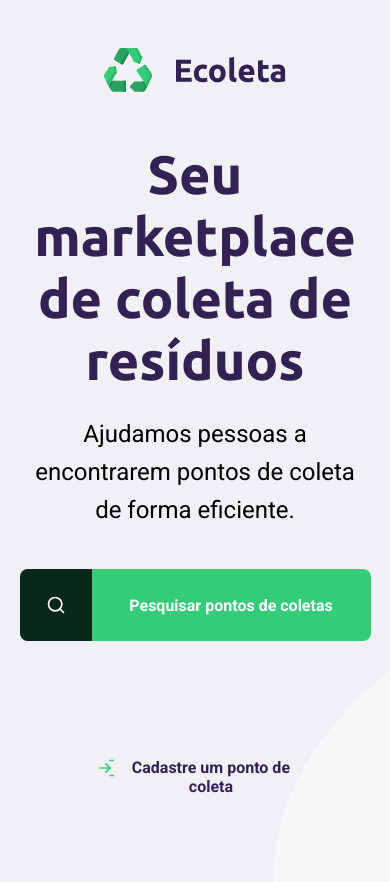
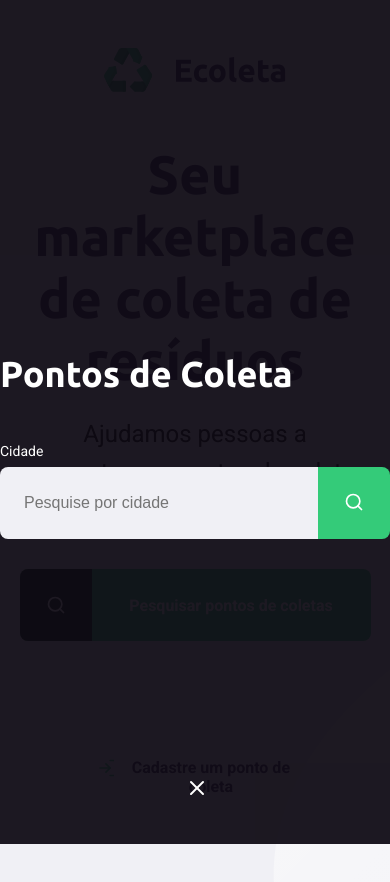
Before and after one commit to milenaferraz/next-level, a plain HTML site: page index.html in a window 390 px wide. Both pictures are taken after a click on the link "Pesquisar pontos de coletas". Drawn offline with Linux system fonts and the light colour scheme.

Commit message:
second commit

```diff
--- a/index.html
+++ b/index.html
@@ -3,7 +3,10 @@
 <head>
     <meta charset="UTF-8">
     <meta name="viewport" content="width=device-width, initial-scale=1.0">
-    <link rel="stylesheet" href="style.css">
+    <link rel="stylesheet" href="./styles/main.css">
+    <link rel="stylesheet" href="./styles/home.css">
+    <link rel="stylesheet" href="./styles/modal.css">
+    <link rel="stylesheet" href="./styles/responsive.css">
     <link href="https://fonts.googleapis.com/css2?family=Roboto:wght@400;500;700&family=Ubuntu:wght@700&display=swap" rel="stylesheet">
     <link rel="shortcut icon" href="./assets/icones/seta.svg" image="x-icon">
     <title>Ecoleta</title>
@@ -13,14 +16,33 @@
         <div class="page-container">
             <header class="header">
                 <img src="./assets/icones/logo.svg" alt="Logomarca">
-                <a href="http://www.google.com.br"><span></span>Cadastre um ponto de coleta</a>
+                <a href="./create-point.html"><span></span>Cadastre um ponto de coleta</a>
             </header>
             <main class="main">
                 <h1>Seu marketplace de coleta de resíduos</h1>
                 <p>Ajudamos pessoas a encontrarem pontos de coleta de forma eficiente.</p>
-                <a href="#"><span></span><strong>Pesquisar pontos de coletas</strong></a>
+                <a href="#" class="btColeta"><span></span><strong>Pesquisar pontos de coletas</strong></a>
             </main>
         </div>
     </div>
+    <div class="hide" id="modal">
+        <div class="content">
+            <div class="header">
+                <h1>Pontos de Coleta</h1>
+                <a href="#" class="close">Fechar</a>
+            </div>
+            <form action="">
+                <label for="search">Cidade</label>
+                <div class = "search-field">
+                    <input type="text" name="search" placeholder="Pesquise por cidade">
+                    <button>
+                        <img src="./assets/icones/search.svg" alt="Buscar">
+                    </button>
+                </div>
+            </form>
+        </div>
+    </div>
+
+<script src="/script/index.js"></script>
 </body>
 </html>
--- /dev/null
+++ b/script/index.js
@@ -0,0 +1,11 @@
+const buttonSearch = document.querySelector(".btColeta");
+const modal = document.querySelector("#modal");
+const closem = document.querySelector(".close");
+
+buttonSearch.addEventListener("click", () => {
+    modal.classList.remove("hide");
+})
+
+closem.addEventListener("click", () => {
+    modal.classList.add("hide");
+})
--- /dev/null
+++ b/styles/create-point.css
@@ -0,0 +1,147 @@
+.page-create{
+    width: 900px;
+    max-width: 1100px;
+    margin: 0 auto;
+}
+
+.page-create header{
+    display:flex;
+    justify-content: space-between;
+    align-items: center;
+    margin-top: 48px;
+
+}
+
+.page-create header a{
+    color: var(--title-color);
+    font-weight: bold;
+    display: flex;
+    align-items: center;
+}
+
+.page-create header a span{
+    background-image: url(../assets/icones/arrow-left.svg);
+    display: flex;
+    width: 20px;
+    height: 23px;
+    margin-right: 16px;
+}
+
+form{
+    background-color: white;
+    padding: 64px;
+    border-radius: 8px;
+    margin: 80px auto;
+    max-width: 730px;
+
+}
+
+form h1 {
+    font-size: 36px;
+}
+
+form fieldset {
+    margin-top: 64px;
+    border: 0;
+}
+
+form legend {
+    margin-bottom: 40px;
+}
+
+form legend h2{
+    font-size: 24px;
+}
+
+form .field {
+    display: flex;
+    flex-direction: column;
+    margin-bottom: 24px;
+    flex: 1;
+}
+
+form .field-group {
+    display: flex;
+
+}
+
+form input, form select {
+    background-color: #f0f0f5;
+    border: 0;
+    font-size: 16px 24px;
+    font-size: 16px;
+    border-radius: 8px;
+}
+
+form select {
+    -webkit-appearance: none;
+    -moz-appearance: none;
+    appearance: none;
+}
+
+form label {
+    font-size:  14px;
+    margin-bottom: 8px;
+}
+
+form .field-group .field + .field {
+    margin-left: 24px;
+}
+
+form button {
+    width: 260px;
+    height: 56px;
+    background-color: var(--primary-color);
+    border-radius: 8px;
+    color: white;
+    border: 0;
+    font-weight: bold;
+    font-size: 16px;
+    margin-top: 40px;
+    transition: background-color 400ms;
+}
+
+form button:hover {
+    background-color: #2fb86e;
+}
+
+.items-grid {
+    display: grid;
+    grid-template-columns: 1fr 1fr 1fr;
+    gap: 16px;
+}
+
+.items-grid li {
+    background-color:#f0f0f5;
+    list-style: none;
+    border: 2px solid #f5f5f5;
+    border-radius:  8px;
+    height: 180px;
+    padding: 32px 24px 16px;
+    display: flex;
+    flex-direction: column;
+    align-items: center;
+    justify-content: space-between;
+    text-align: center;
+    cursor: pointer;
+}
+
+.items-grid li.selected{
+    background: #e1faec;
+    border: 2px solid #34cb79
+
+}
+
+
+.items-grid li span {
+    flex: 1;
+    display: flex;
+    align-items: center;
+    color: var(--title-color);
+    margin-top: 12px;
+}
+
+.items-grid li img,
+.items-grid li span {
+    pointer-events: none;
+}
--- a/style.css
+++ b/styles/home.css
@@ -1,34 +1,5 @@
-* {
-    margin: 0;
-    padding: 0;
-}
-
-:root {
-    --title-color: #322153;
-    --primary-color:#34cb79
-}
-
-html{
-    font-family: Roboto, sans-serif;
-}
-
-body{
-    background: #f0f0f5;
-    -webkit-font-smoothing: antialiased;
-}
-
-a{
-    text-decoration: none;
-}
-
-h1{
-    color: var(--title-color);
-    font-size: 54px;
-    font-family: Ubuntu, sans-serif;
-}
-
 .background{
-    background: url(./assets/icones/home-background.svg) no-repeat;
+    background: url(../assets/icones/home-background.svg) no-repeat;
     height: 100vh;
     background-position: 35vw bottom;
 }
@@ -55,10 +26,14 @@ h1{
 
 .header span{
     display:flex;
-    background-image: url(./assets/icones/log-in.svg);
+    background-image: url(../assets/icones/log-in.svg);
     width: 20px;
     height: 20px;
     margin-right: 16px;
+}
+
+.header img{
+    cursor: pointer;
 }
 
 .main{
@@ -108,7 +83,7 @@ h1{
 
 .main a span::after{
     content:"";
-    background-image: url(./assets/icones/search.svg);
+    background-image: url(../assets/icones/search.svg);
     width: 20px;
     height: 20px;
 }
@@ -118,28 +93,3 @@ h1{
     color: white;
     text-align: center;
 }
-
-@media (max-width: 900px) {
-    .background{
-        background-position-x: 70vw;
-    }
-
-    .header{
-        align-items: center;
-        text-align: center;
-        justify-content: center;
-    }
-
-    .header a {
-        position: absolute;
-        bottom: 48px;
-        left: 50%;
-        transform: translateX(-50%);
-    }
-
-    main {
-        align-items: center;
-        text-align: center;
-
-    }
-}
--- /dev/null
+++ b/styles/main.css
@@ -0,0 +1,29 @@
+* {
+    margin: 0;
+    padding: 0;
+    box-sizing: border-box;
+}
+
+:root {
+    --title-color: #322153;
+    --primary-color:#34cb79
+}
+
+html{
+    font-family: Roboto, sans-serif;
+}
+
+body{
+    background: #f0f0f5;
+    -webkit-font-smoothing: antialiased;
+}
+
+a{
+    text-decoration: none;
+}
+
+h1, h2, h3{
+    color: var(--title-color);
+    font-size: 54px;
+    font-family: Ubuntu, sans-serif;
+}
--- /dev/null
+++ b/styles/modal.css
@@ -0,0 +1,77 @@
+#modal {
+    height: 100vh;
+    width: 100vw;
+    background-color: #0e0a14ef;
+    position: fixed;
+    top: 0;
+    display: flex;
+    justify-content: center;
+    align-items: center;
+    transition: 400ms;
+
+}
+
+#modal.hide {
+    display: none;
+}
+
+#modal .content {
+    color: white;
+    width:  420px;
+
+}
+
+#modal .header {
+    display: flex;
+    align-items: center;
+    justify-content: space-between;
+    margin-bottom: 48px;
+}
+
+#modal .header a{
+    background-image: url(../assets/icones/x.svg);
+    width: 20px;
+    height: 20px;
+    display: flex;
+    font-size: 0.01px;
+}
+
+#modal .header h1{
+    color: white;
+    line-height: 42px;
+    font-size: 36px;
+
+}
+
+#modal form label{
+    font-size: 14px;
+    line-height: 16px;
+    margin-bottom: 8px;
+    display: block;
+}
+
+#modal form .search-field{
+    display:flex;
+}
+
+#modal form input{
+    flex: 1;
+    background-color: #f0f0f5;
+    border-radius: 8px 0 0 8px;
+    border: 0;
+    padding: 16px 24px;
+    font-size: 16px;
+    color:#6c6c80;
+}
+
+#modal form button {
+    width: 72px;
+    height: 72px;
+    background-color: var(--primary-color);
+    border:0;
+    border-radius: 0 8px 8px 0;
+}
+
+#modal form button:hover{
+    background-color: #2fb86e;
+}
--- /dev/null
+++ b/styles/responsive.css
@@ -0,0 +1,36 @@
+@media (max-width: 900px) {
+    .background{
+        background-position-x: 70vw;
+    }
+
+    .header{
+        align-items: center;
+        text-align: center;
+        justify-content: center;
+    }
+
+    .header a {
+        position: absolute;
+        bottom: 48px;
+        left: 50%;
+        transform: translateX(-50%);
+    }
+
+    main {
+        align-items: center;
+        text-align: center;
+
+    }
+}
+
+@media (min-width: 1700px){
+    .background{
+    background-position-x: 40vw;
+    }
+}
+
+@media (max-height: 760px){
+    .background{
+        background-position-y: 200px;
+        }
+}
```
Also changed, not shown: create-point.html (added, +96 -0 lines), intro.js (added, +69 -0 lines), script/create-point.js (added, +77 -0 lines), README.md (deleted), assets/icones/arrow-left.svg.
